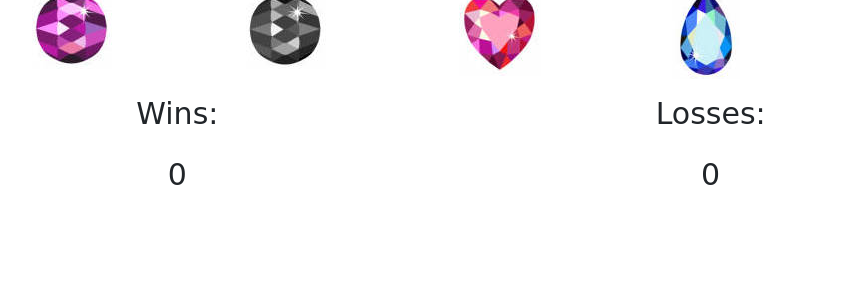
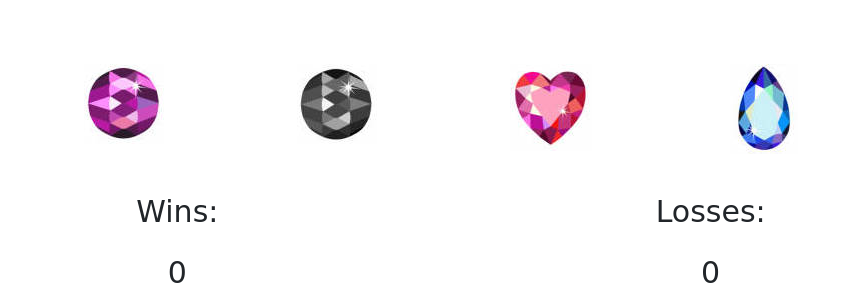
Before and after one commit to KEHeidel/unit-4-game, a plain HTML site: page index.html in a window 1280 px wide. Shown: the part 752-1047 px from the top of the page, without its empty margins (196-1037 px from the left). Before the commit the page ends 949 px from the top, so only its background shows below. Drawn offline with nearby package versions, Linux system fonts and the light colour scheme; a web font is replaced by a local one.

Commit message:
adds style to crystals

```diff
--- a/assets/css/style.css
+++ b/assets/css/style.css
@@ -32,3 +32,35 @@ body {
 .Losses {
     text-align: center;
 }
+
+#purple {
+    display: block;
+    margin-left: auto;
+    margin-right: auto;
+    margin-top: 75px;
+    margin-bottom: 35px;
+  }
+
+  #red {
+    display: block;
+    margin-left: auto;
+    margin-right: auto;
+    margin-top: 75px;
+    margin-bottom: 35px;
+  }
+
+  #black {
+    display: block;
+    margin-left: auto;
+    margin-right: auto;
+    margin-top: 75px;
+    margin-bottom: 35px;
+  }
+
+  #blue {
+    display: block;
+    margin-left: auto;
+    margin-right: auto;
+    margin-top: 75px;
+    margin-bottom: 35px;
+}
```
